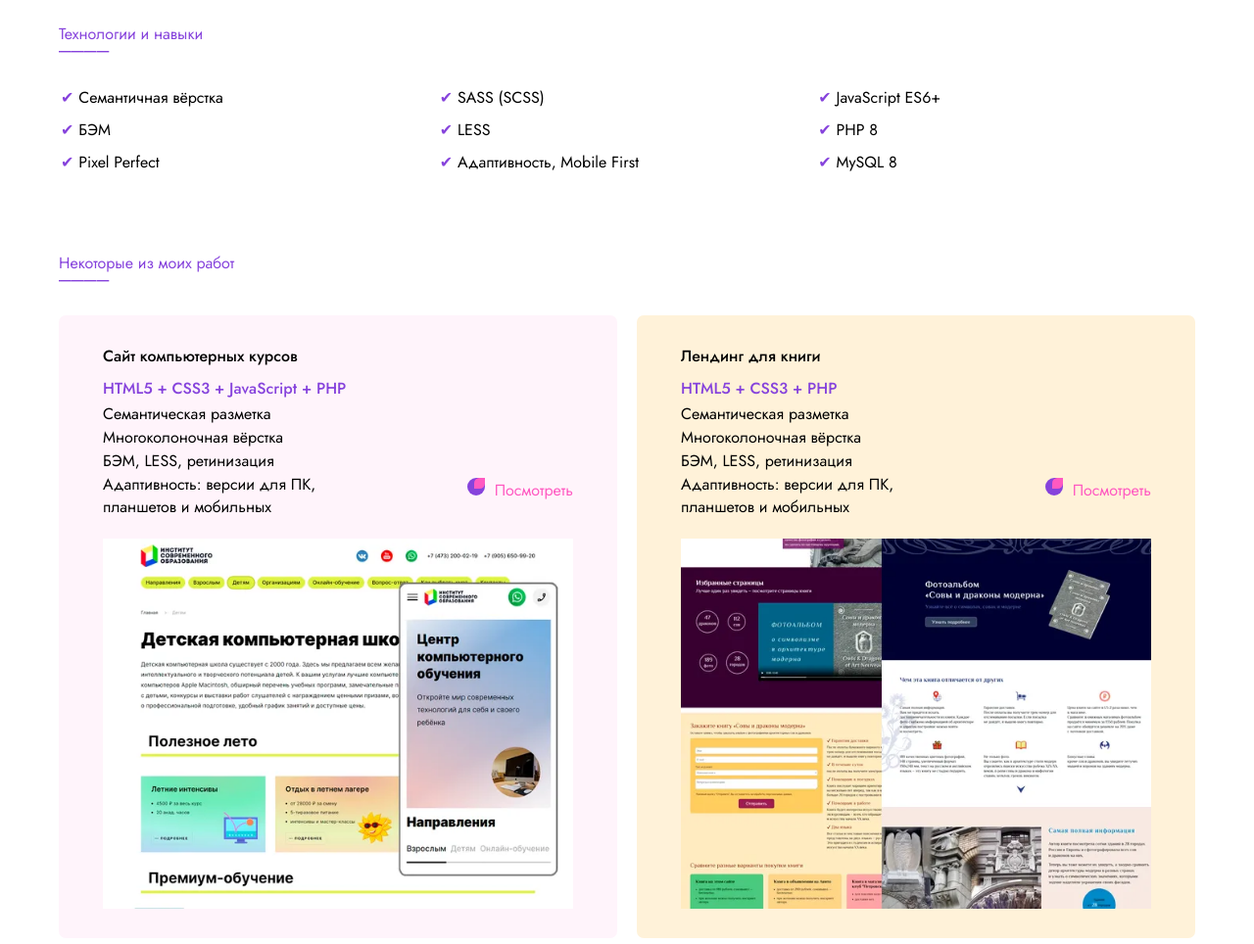
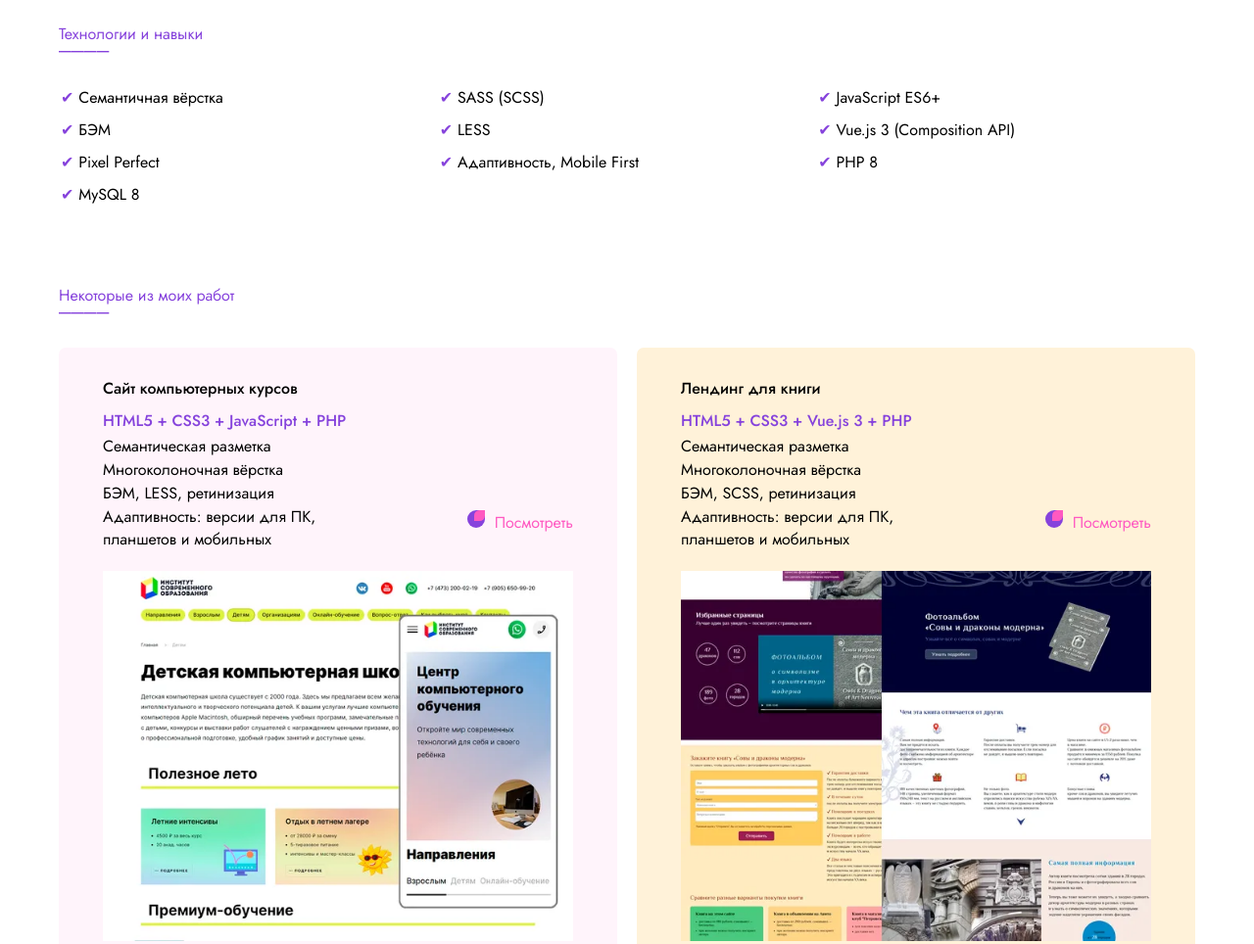
Before and after one commit to jumile/web-working, a plain HTML site: page index.html in a window 1280 px wide. Shown: the part 580-1544 px from the top of the page at 98% size. Drawn offline with Linux system fonts and the light colour scheme.

Commit message:
Обновляет инфо по Vue 3

```diff
--- a/index.html
+++ b/index.html
@@ -58,6 +58,7 @@
           <li class="suggest__list-item">Адаптивность, Mobile First</li>
           <li class="suggest__list-item">Pixel Perfect</li>
           <li class="suggest__list-item">JavaScript ES6+</li>
+          <li class="suggest__list-item">Vue.js 3 (Composition API)</li>
           <li class="suggest__list-item">PHP 8</li>
           <li class="suggest__list-item">MySQL 8</li>
         </ul>
@@ -101,10 +102,10 @@
             <h4 class="example__title">Лендинг для книги</h4>
             <div class="example__info">
               <ul class="example__list">
-                <li class="example__list-item">HTML5 + CSS3 + PHP</li>
+                <li class="example__list-item">HTML5 + CSS3 + Vue.js 3 + PHP</li>
                 <li class="example__list-item">Семантическая разметка</li>
                 <li class="example__list-item">Многоколоночная вёрстка</li>
-                <li class="example__list-item">БЭМ, LESS, ретинизация</li>
+                <li class="example__list-item">БЭМ, SCSS, ретинизация</li>
                 <li class="example__list-item">Адаптивность: версии для ПК, планшетов и мобильных</li>
               </ul>
               <a class="example__link link" href="https://owls.gladiols.ru" target="_blank" rel="noopener noreferrer">
```
